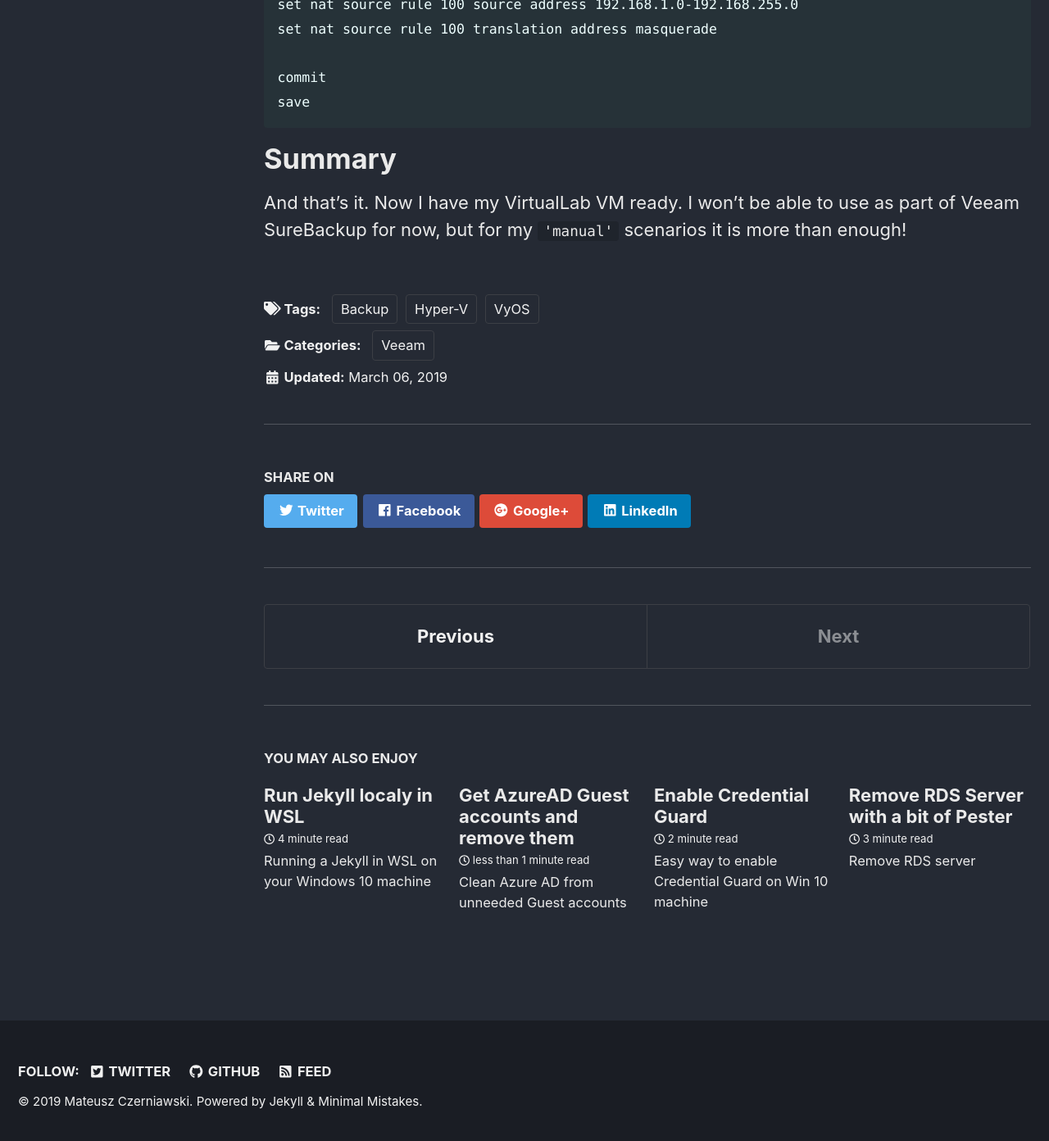
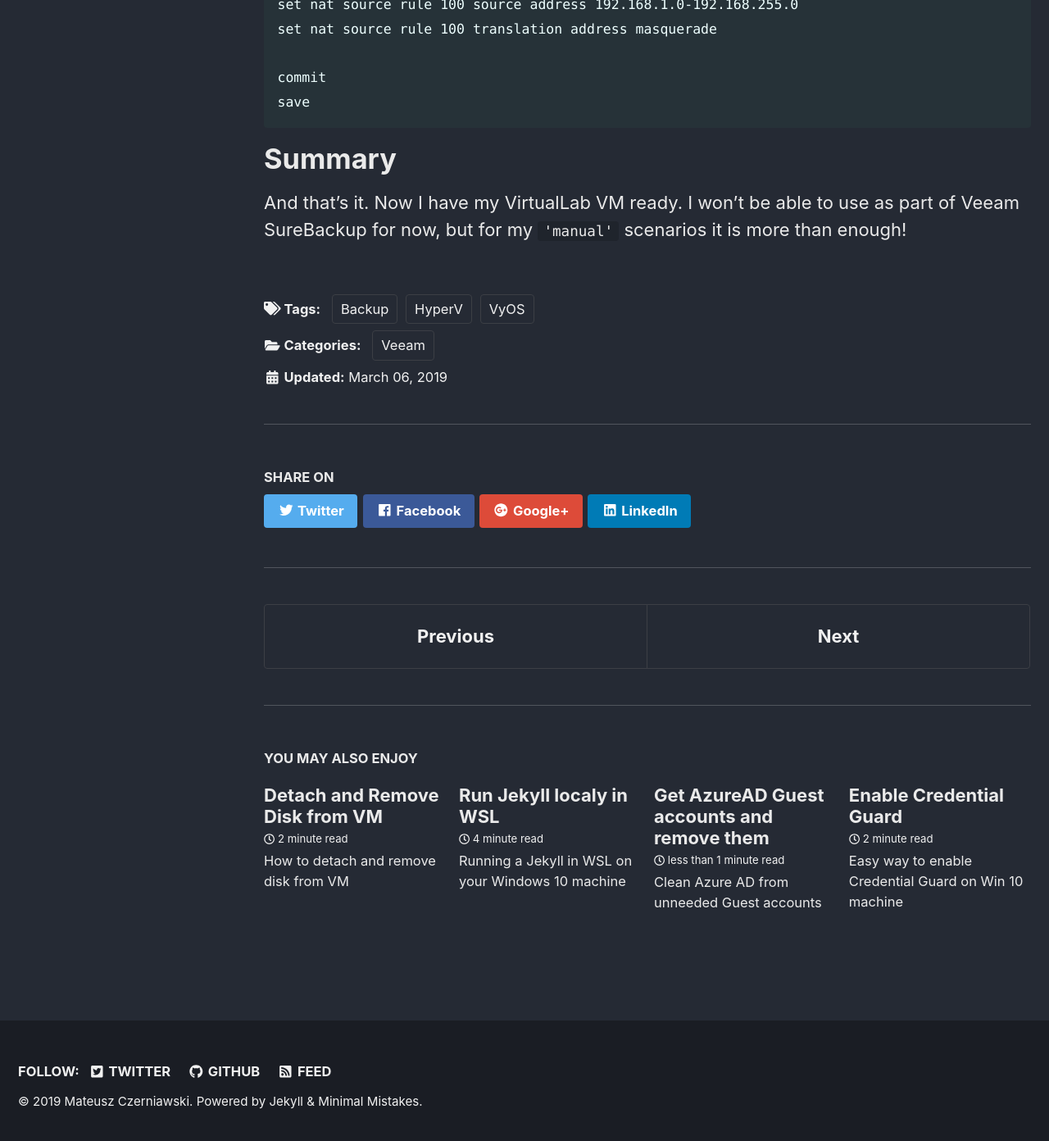
Before and after one commit to mczerniawski/mczerniawski.github.io, a Jekyll site: the page built from _posts/2019-03-06-vyos-on-hyper-v-for-veeam-virtual-lab.md, in a window 1280 px wide and 1400 px high, scrolled down 9299 px. Shown: the top 1392 px of the window at 82% size. Built offline with Jekyll 4.4.1, drawn with Linux system fonts in a browser that asks for light colours; cached includes are drawn as plain includes; nearby versions of some CDN libraries; emoji names are drawn with the system emoji font; some of the changed lines change nothing that is shown.

Commit message:
detach vhdx

````diff
--- a/_posts/2019-03-06-vyos-on-hyper-v-for-veeam-virtual-lab.md
+++ b/_posts/2019-03-06-vyos-on-hyper-v-for-veeam-virtual-lab.md
@@ -3,7 +3,7 @@ title: VyOS on Hyper-V for Veeam Virtual Lab
 categories:
     - Veeam
 tags:
-    - Hyper-V
+    - HyperV
     - VyOS
     - Backup
 excerpt: Configure more advanced Veeam lab with VyOS router and Hyper-V
--- /dev/null
+++ b/_posts/2019-03-11-detach-and-remove-disk-from-VM.md
@@ -0,0 +1,180 @@
+---
+title: Detach and Remove Disk from VM
+categories:
+    - HyperV
+tags:
+    - HyperV
+    - PowerShell
+    - Virtual Machine
+excerpt: How to detach and remove disk from VM
+---
+
+# Simple, annoying task
+
+Those kind I love. Why? Cause I can automate them :smile:
+
+Here's the story - a VM on a Hyper-V host with a bunch of disks, that are no longer needed. Task:
+- disable (set to `offline`)
+- remove from VM configuration
+- remove from disk
+
+The hardest part was to map disk number from within OS to disk attached in VM configuration. It seems that `Location` from VM configuration maps to LUN number in `Location` within the Windows OS. That's great!
+
+![Disk]({{ site.url }}{{ site.baseurl }}/assets/images/posts/detach-and-remove-vhdx/picture1.png)
+
+# Disclaimer
+
+> THIS IS A SCRIPT, NOT A FUNCTION
+
+Bear in mind this is an interactive script that is supposed to be run with caution! Re-check your variables before removing. :smile: This is a dirty soltuion to get the task done!
+
+> Consider yourself warned!
+
+# Let's get to work
+
+- initialize variables
+
+```powershell
+$Credential = Get-Credential
+
+$VMConnectionProps = @{
+    ComputerName = 'TestVM' #VMName
+}
+$HostConnectionProps =@{
+    ComputerName = 'HyperVHost1' #HyperV Host Name
+}
+
+if ($Credential) {
+    $VMConnectionProps.Credential = $Credential
+    $HostConnectionProps.Credential = $Credential
+}
+```
+
+- using Out-GridView select which disks to process
+
+```powershell
+$disksToDisable =  Invoke-Command @VMConnectionProps -ScriptBlock {
+    Get-Disk | where-object {$null -ne $PSItem.Number }
+} | Out-GridView -PassThru
+```
+
+- set disks to `offline`
+
+```powershell
+if ($disksToDisable) {
+    Invoke-Command @VMConnectionProps -ScriptBlock {
+        foreach ($disk in $USING:disksToDisable) {
+            Write-Host "Processing with disk - [$($disk.FriendlyName)] to disable."
+            Set-Disk -InputObject $disk -IsOffline $true
+        }
+    }
+}
+```
+
+- get vhdx files attached to VM (from VM configuration)
+
+```powershell
+$VMDisks = Invoke-Command @HostConnectionProps -ScriptBlock {
+    Get-VM -Name $USING:VMConnectionProps.ComputerName | Select-Object -ExpandProperty HardDrives
+}
+```
+
+- compare and get final list of disks
+
+```powershell
+$ToDelete= foreach ($diskToDisable in $disksToDisable) {
+    $VMDisks | Where-Object {$PSItem.ControllerLocation -eq $diskToDisable.Number}
+}
+```
+
+- detach disks from VM
+
+```powershell
+foreach ($disk in $ToDelete) {
+    Write-Host "Processing VM [$($VMConnectionProp.ComputerName)] on Host [$($HostConnectionProps.ComputerName)] - Removing disk [$($disk.ControllerLocation)] with Path [$($disk.Path)]"
+    Invoke-Command @HostConnectionProps -ScriptBlock {
+        $removeVMHardDiskDriveSplat = @{
+            ControllerType     = $USING:disk.ControllerType
+            ControllerNumber   = $USING:disk.ControllerNumber
+            VMName             = $USING:VMConnectionProps.ComputerName
+            ControllerLocation = $USING:disk.controllerLocation
+        }
+        Remove-VMHardDiskDrive @removeVMHardDiskDriveSplat
+    }
+}
+```
+
+- remove vhdx from Hyper-V
+
+```powershell
+Invoke-Command @HostConnectionProps -ScriptBlock {
+    foreach ($disk in $USING:ToDelete) {
+        Remove-Item -Path $disk.Path
+    }
+}
+```
+
+# Full script
+
+Here's the full script
+
+```powershell
+$Credential = Get-Credential
+
+$VMConnectionProps = @{
+    ComputerName = 'TestVM' #VMName
+}
+$HostConnectionProps =@{
+    ComputerName = 'HyperVHost1' #HyperV Host Name
+}
+
+if ($Credential) {
+    $VMConnectionProps.Credential = $Credential
+    $HostConnectionProps.Credential = $Credential
+}
+
+#Get specifc disks from VM
+$disksToDisable =  Invoke-Command @VMConnectionProps -ScriptBlock {
+    Get-Disk | where-object {$null -ne $PSItem.Number }
+} | Out-GridView -PassThru
+
+#Set disk to offline
+if ($disksToDisable) {
+    Invoke-Command @VMConnectionProps -ScriptBlock {
+        foreach ($disk in $USING:disksToDisable) {
+            Write-Host "Processing with disk - [$($disk.FriendlyName)] to disable."
+            Set-Disk -InputObject $disk -IsOffline $true
+        }
+    }
+}
+
+#Get disks attached to VM
+$VMDisks = Invoke-Command @HostConnectionProps -ScriptBlock {
+    Get-VM -Name $USING:VMConnectionProps.ComputerName | Select-Object -ExpandProperty HardDrives
+}
+
+#get vhdx to disable and delete
+$ToDelete= foreach ($diskToDisable in $disksToDisable) {
+    $VMDisks | Where-Object {$PSItem.ControllerLocation -eq $diskToDisable.Number}
+}
+
+#detach disk from VM
+foreach ($disk in $ToDelete) {
+    Write-Host "Processing VM [$($VMConnectionProp.ComputerName)] on Host [$($HostConnectionProps.ComputerName)] - Removing disk [$($disk.ControllerLocation)] with Path [$($disk.Path)]"
+    Invoke-Command @HostConnectionProps -ScriptBlock {
+        $removeVMHardDiskDriveSplat = @{
+            ControllerType     = $USING:disk.ControllerType
+            ControllerNumber   = $USING:disk.ControllerNumber
+            VMName             = $USING:VMConnectionProps.ComputerName
+            ControllerLocation = $USING:disk.controllerLocation
+        }
+        Remove-VMHardDiskDrive @removeVMHardDiskDriveSplat
+    }
+}
+#remove vhdx from Hyper-V
+Invoke-Command @HostConnectionProps -ScriptBlock {
+    foreach ($disk in $USING:ToDelete) {
+        Remove-Item -Path $disk.Path
+    }
+}
+```
````
Also changed, not shown: assets/images/posts/detach-and-remove-vhdx/picture1.png (added).
